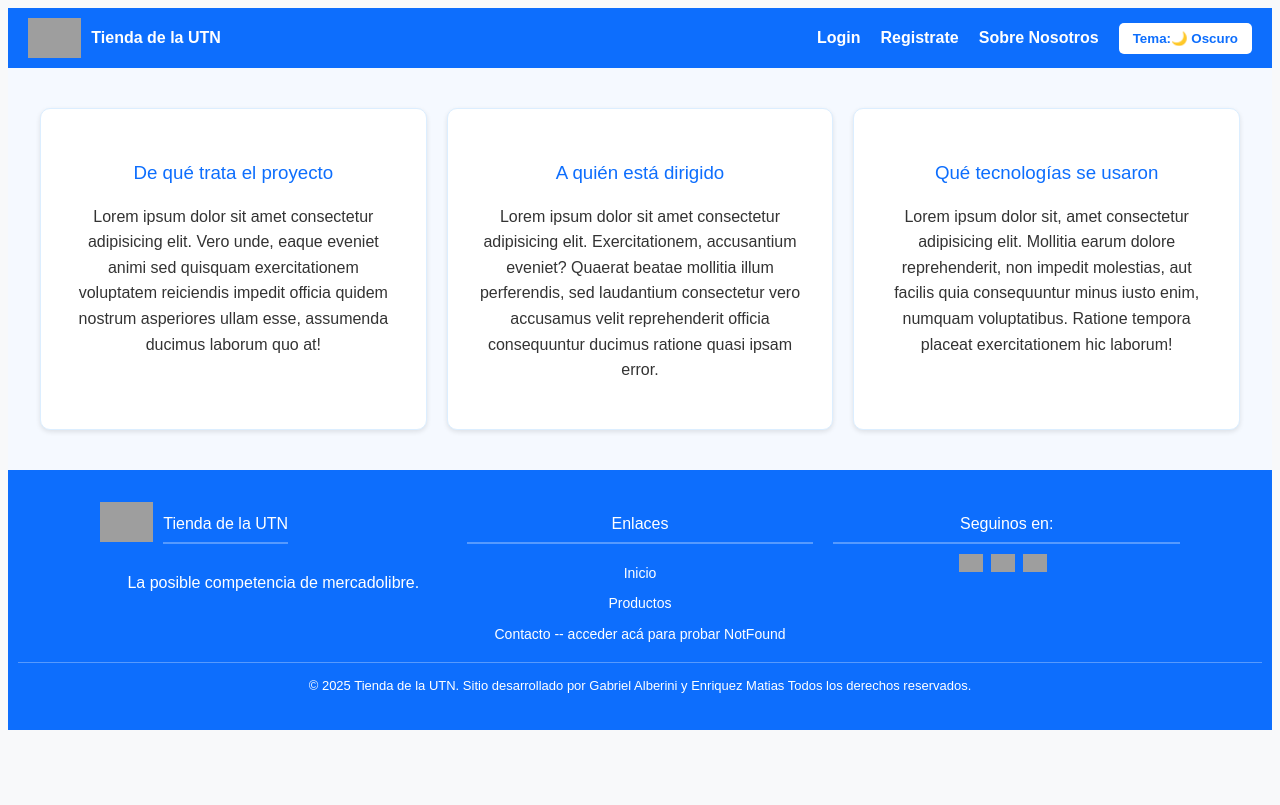
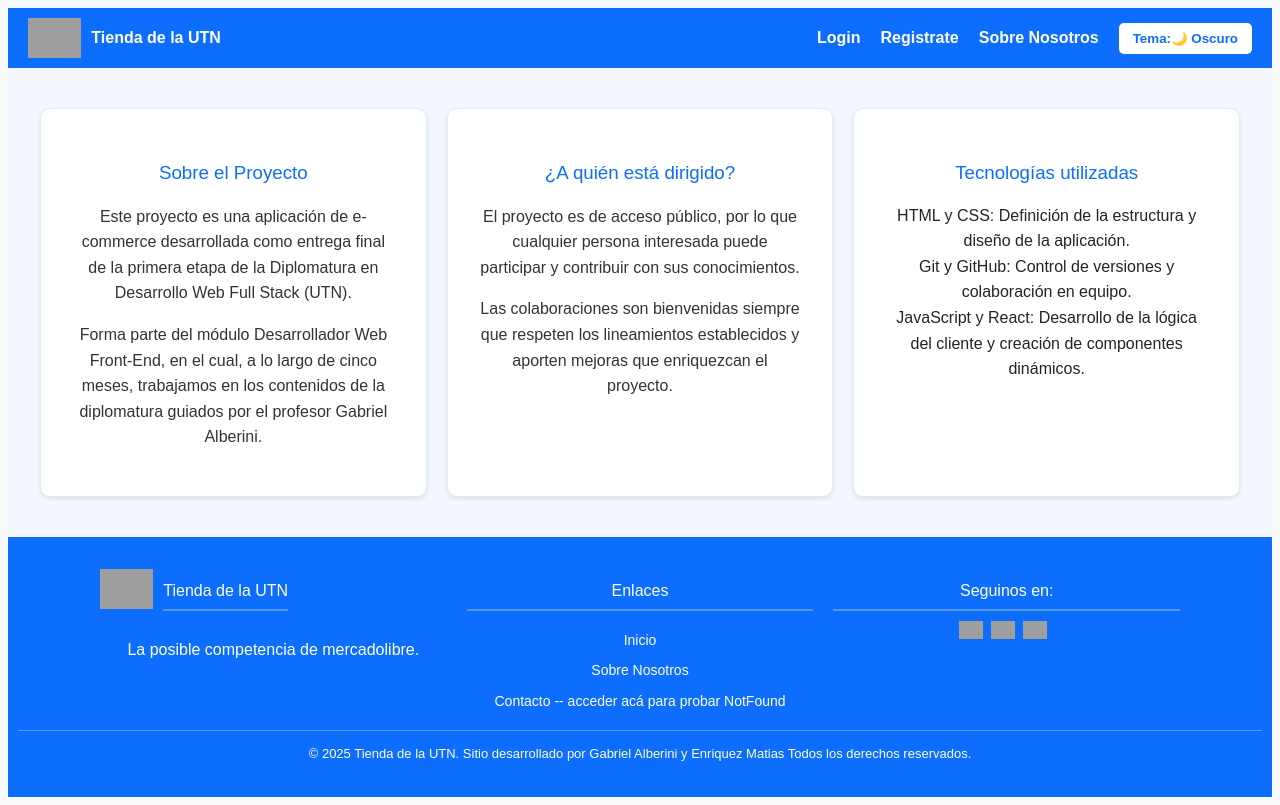
Before and after one commit to Matiasenriquez/Proyecto-Final-Front-End-UTN, a React (Vite) app: page /sobreNosotros in a window 1280 px wide. Built offline with nearby package versions, Linux system fonts and the light colour scheme; grey boxes are pictures that could not be loaded.

Commit message:
Add: se reemplazo los textos lorem ipsum en el apartado de Sobre Nosotros con la información correspondiente

```diff
--- a/src/components/Footer.jsx
+++ b/src/components/Footer.jsx
@@ -23,7 +23,7 @@ const Footer = () => {
           <h4>Enlaces</h4>
           <ul>
             <li><Link to="/">Inicio</Link></li>
-            <li><Link to="/productos">Productos</Link></li>
+            <li><Link to="/sobreNosotros">Sobre Nosotros</Link></li>
             <li><Link to="/contacto">Contacto -- acceder acá para probar NotFound </Link></li>
           </ul>
         </div>
--- a/src/pages/AboutUs.jsx
+++ b/src/pages/AboutUs.jsx
@@ -7,18 +7,22 @@ const AboutUs = () => {
       <section className="about-section">
         <div className="about-cards-container">
           <div className="about-card">
-            <h3>De qué trata el proyecto</h3>
-            <p>Lorem ipsum dolor sit amet consectetur adipisicing elit. Vero unde, eaque eveniet animi sed quisquam exercitationem voluptatem reiciendis impedit officia quidem nostrum asperiores ullam esse, assumenda ducimus laborum quo at!</p>
+            <h3>Sobre el Proyecto</h3>
+            <p>Este proyecto es una aplicación de e-commerce desarrollada como entrega final de la primera etapa de la Diplomatura en Desarrollo Web Full Stack (UTN).</p>
+            <p>Forma parte del módulo Desarrollador Web Front-End, en el cual, a lo largo de cinco meses, trabajamos en los contenidos de la diplomatura guiados por el profesor Gabriel Alberini.</p>
           </div>
 
           <div className="about-card">
-            <h3>A quién está dirigido</h3>
-            <p>Lorem ipsum dolor sit amet consectetur adipisicing elit. Exercitationem, accusantium eveniet? Quaerat beatae mollitia illum perferendis, sed laudantium consectetur vero accusamus velit reprehenderit officia consequuntur ducimus ratione quasi ipsam error.</p>
+            <h3>¿A quién está dirigido?</h3>
+            <p>El proyecto es de acceso público, por lo que cualquier persona interesada puede participar y contribuir con sus conocimientos.</p>
+            <p>Las colaboraciones son bienvenidas siempre que respeten los lineamientos establecidos y aporten mejoras que enriquezcan el proyecto.</p>
           </div>
 
-          <div className="about-card">
-            <h3>Qué tecnologías se usaron</h3>
-            <p>Lorem ipsum dolor sit, amet consectetur adipisicing elit. Mollitia earum dolore reprehenderit, non impedit molestias, aut facilis quia consequuntur minus iusto enim, numquam voluptatibus. Ratione tempora placeat exercitationem hic laborum!</p>
+          <div className="about-card" style={{ "list-style-type": "none" }}>
+            <h3>Tecnologías utilizadas</h3>
+            <li>HTML y CSS: Definición de la estructura y diseño de la aplicación.</li>
+            <li>Git y GitHub: Control de versiones y colaboración en equipo.</li>
+            <li>JavaScript y React: Desarrollo de la lógica del cliente y creación de componentes dinámicos.</li>
           </div>
         </div>
       </section>
```
